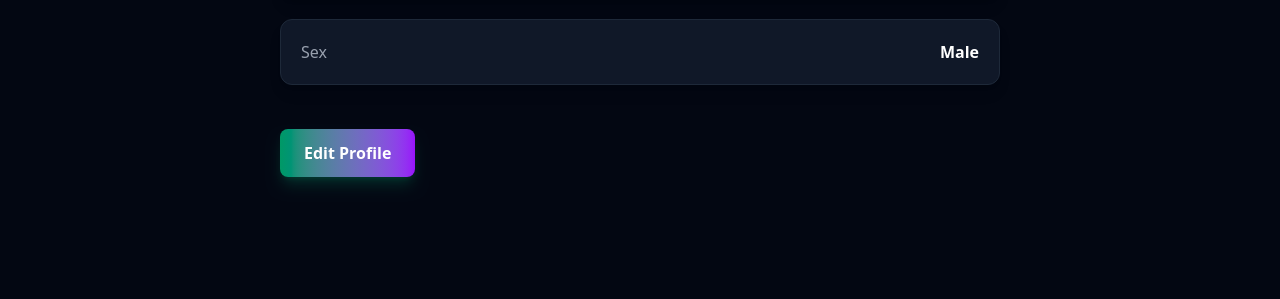
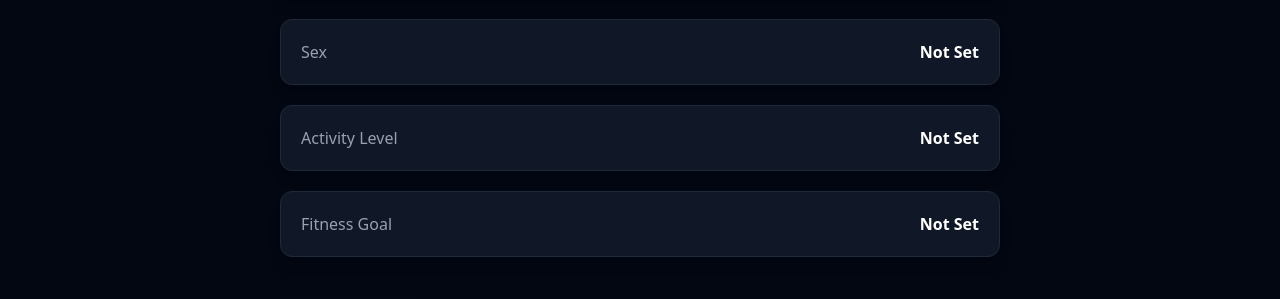
Before and after one commit to dhruv0050/GymBro, a React (Vite) app in the folder client/: page /about in a window 1280 px wide. Shown: the part 452-751 px from the top of the page. Built offline with nearby package versions, Linux system fonts and the light colour scheme; no server answers.

Commit message:
added two more entries in user profile

```diff
--- a/client/pages/about.jsx
+++ b/client/pages/about.jsx
@@ -1,5 +1,5 @@
 import { useUser } from "@clerk/clerk-react";
-import { useEffect, useState } from "react";
+import { act, useEffect, useState } from "react";
 import axios from "axios";
 import Navbar from "../components/Navbar"; // Import Navbar component
 import { useNavigate } from "react-router-dom";
@@ -13,7 +13,9 @@ const About = () => {
     age: "",
     weight: "",
     height: "",
-    sex: "male",
+    sex: "",
+    activityLevel: "",
+    goal: "",
   });
 
   const navigate = useNavigate();
@@ -154,6 +156,35 @@ const About = () => {
                 </select>
               </div>
 
+              <div className="bg-gray-900 p-5 rounded-xl border border-gray-800 shadow-lg">
+                <label className="block text-sm font-medium text-gray-400 mb-2">Your Daily Activity Levels</label>
+                <select
+                  name="activityLevel"
+                  value={formData.activityLevel}
+                  onChange={handleChange}
+                  className="w-full p-3 rounded-lg bg-gray-800 border border-gray-700 text-white placeholder-gray-500 focus:outline-none focus:ring-2 focus:ring-emerald-500"
+                >
+                  <option value="Highly Active">Highly Active</option>
+                  <option value="Moderately Active">Moderately Active</option>
+                  <option value="Less Active">Less Active</option>
+                </select>
+              </div>
+
+              <div className="bg-gray-900 p-5 rounded-xl border border-gray-800 shadow-lg">
+                <label className="block text-sm font-medium text-gray-400 mb-2">Your Fitness Goal</label>
+                <select
+                  name="goal"
+                  value={formData.goal}
+                  onChange={handleChange}
+                  className="w-full p-3 rounded-lg bg-gray-800 border border-gray-700 text-white placeholder-gray-500 focus:outline-none focus:ring-2 focus:ring-emerald-500"
+                >
+                  <option value="Gain Muscle">Gain Muscle</option>
+                  <option value="Gain Weight">Gain Weight</option>
+                  <option value="Loose Weight">Loose Weight</option>
+                  <option value="Maintain Weight">Maintain Weight</option>
+                </select>
+              </div>
+
               <div className="flex gap-4 mt-6">
                 <button
                   type="button"
@@ -196,6 +227,18 @@ const About = () => {
                   <p className="font-semibold text-white capitalize">{formData.sex || "Not set"}</p>
                 </div>
               </div>
+              <div className="bg-gray-900 p-5 rounded-xl border border-gray-800 shadow-lg">
+                <div className="flex justify-between items-center">
+                  <p className="text-gray-400">Activity Level</p>
+                  <p className="font-semibold text-white capitalize">{formData.activityLevel || "Not set"}</p>
+                </div>
+              </div>
+              <div className="bg-gray-900 p-5 rounded-xl border border-gray-800 shadow-lg">
+                <div className="flex justify-between items-center">
+                  <p className="text-gray-400">Fitness Goal</p>
+                  <p className="font-semibold text-white capitalize">{formData.goal || "Not set"}</p>
+                </div>
+              </div>
 
               <button
                 onClick={() => setIsEditing(true)}
```
Also changed, not shown: 2 other files (tests, documents, lock files or other folders).
